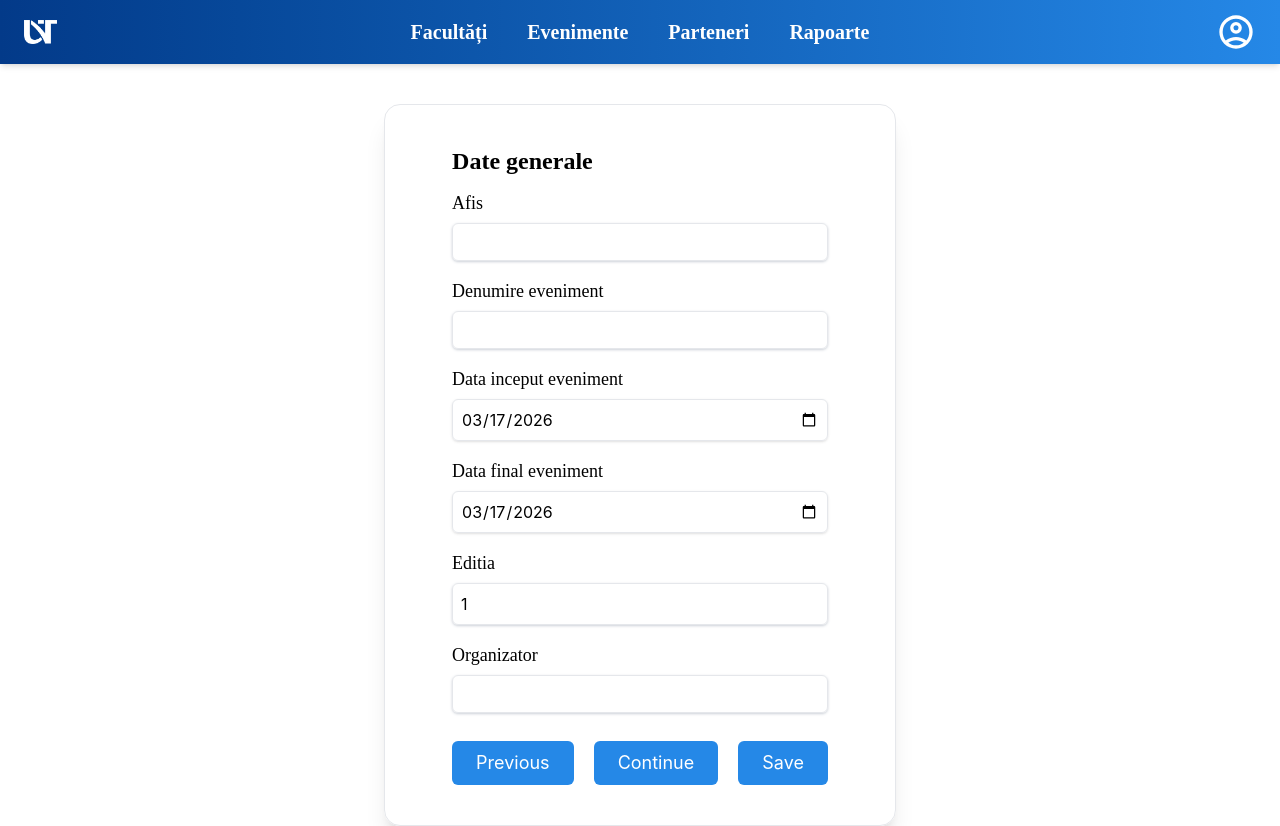
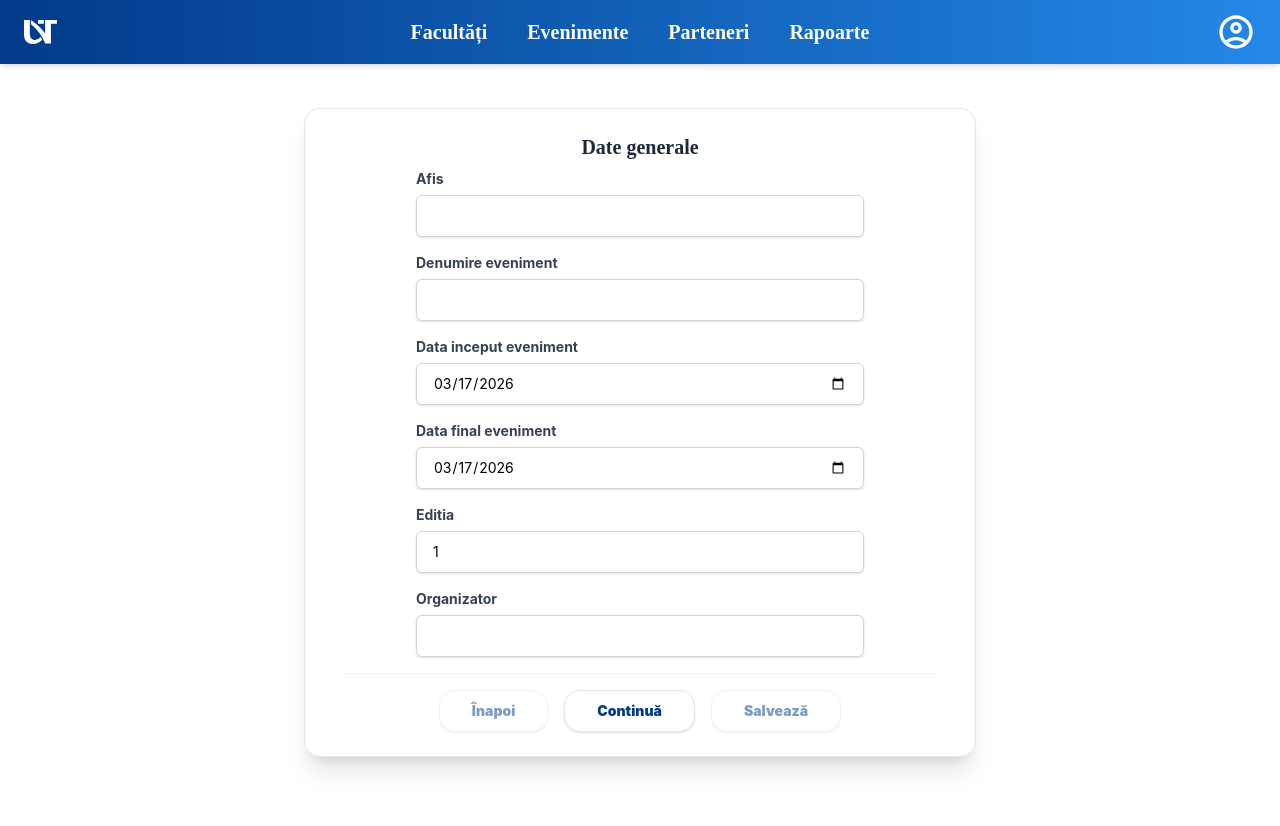
Before and after one commit to DanyParfene/UniEvent, a React (Vite) app in the folder FRONTEND/UniEvent/: page /create-event in a window 1280 px wide. After the commit the page ends 800 px from the top, so only its background shows below. Built offline with nearby package versions, Linux system fonts and the light colour scheme.

Commit message:
Styling changes

```diff
--- a/FRONTEND/UniEvent/src/components/filter/FilterCard.tsx
+++ b/FRONTEND/UniEvent/src/components/filter/FilterCard.tsx
@@ -17,49 +17,71 @@ const partners: Partner[] = [
 
 const FilterCard = () => {
   return (
-    <div className="flex flex-col justify-center items-center w-[60vw] px-16 py-10 gap-4 shadow-md rounded-2xl m-auto">
-      <h1 className="text-2xl font-cold">Filtrare căutare</h1>
+    /* - min-h-[480px]: Păstrează dimensiunea mare "standard".
+       - h-auto: Îi permite să crească vertical când deschizi acordioanele.
+    */
+    <div className="w-full max-w-2xl bg-white border border-gray-200 px-6 py-8 sm:px-10 shadow-xl rounded-2xl flex flex-col min-h-[480px] h-auto">
 
-      <Accordion
-        title="General"
-        styles="!w-[clamp(200px,55vw,650px)]"
-        initialOpenValue={true}
-      >
+      <h1 className="text-xl font-bold text-center w-full mb-6 text-gray-800">
+        Filtrare căutare
+      </h1>
+
+      {/* Containerul pentru acordioane (fără overflow-y-auto aici, folosim scroll-ul paginii) */}
+      <div className="flex flex-col gap-4 w-full">
+        <Accordion title="General" initialOpenValue={true}>
+          <div className="flex flex-col gap-4 w-[90%] max-w-md mx-auto">
             <Input label="Denumire" />
+            <div className="grid grid-cols-1 sm:grid-cols-2 gap-4">
                <Input label="Dată început" type="date" />
-        <Input label="Dată sfârșit" type="date" />{" "}
-        {/* e automat data inceput; nu poate fi mai mica decat data de inceput*/}
+               <Input label="Dată sfârșit" type="date" />
+            </div>
+          </div>
         </Accordion>
-      <Accordion title="Parteneri" styles="!w-[clamp(200px,55vw,650px)]">
-        <div className="grid grid-cols-2 gap-y-2 gap-x-4 px-6">
-          {partners.map((item) => (
-            <label className="flex flex-row  gap-2 items-center">
-              <input type="checkbox" className="w-5 h-5 shrink-0" />
-              {item.name}
+
+        <Accordion title="Parteneri">
+          <div className="grid grid-cols-1 sm:grid-cols-2 gap-y-2 gap-x-4 w-[90%] max-w-md mx-auto px-2">
+            {partners.map((item, index) => (
+              <label key={`${item.id}-${index}`} className="flex flex-row gap-2 items-center cursor-pointer py-1">
+                <input type="checkbox" className="w-4 h-4 shrink-0 rounded border-gray-300 text-[#033a89]" />
+                <span className="text-sm text-gray-700">{item.name}</span>
               </label>
             ))}
           </div>
         </Accordion>
-      <Accordion title="Ordonare" styles="!w-[clamp(200px,55vw,650px)]">
-        <label className="flex flex-col gap-1 w-[clamp(150px,50vw,600px)]">
-          <span className="font-bold">După</span>
-          <select className="appearance-none rounded-md px-4 py-2 shadow-sm focus:outline-none focus:shadow-md hover:shadow-md focus:shadow-accent transition-all duration-300">
-            <option className="focus:bg-gray-100">Dată</option>
+
+        <Accordion title="Ordonare">
+          <div className="flex flex-col gap-4 w-[90%] max-w-md mx-auto">
+            <div className="grid grid-cols-1 sm:grid-cols-2 gap-4">
+              <div className="flex flex-col gap-1">
+                <span className="font-bold text-xs text-gray-600">După</span>
+                <select className="w-full border border-gray-200 rounded-md px-3 py-2 text-sm outline-none focus:ring-1 focus:ring-[#033a89]">
+                  <option>Dată</option>
                   <option>Denumire</option>
-            <option>Dată</option>
                 </select>
-        </label>
-        <label className="flex flex-col gap-1 w-[clamp(150px,50vw,600px)]">
-          <span className="font-bold">Direcție</span>
-          <select className="appearance-none rounded-md px-4 py-2 shadow-sm focus:outline-none focus:shadow-md hover:shadow-md focus:shadow-accent transition-all duration-300">
+              </div>
+              <div className="flex flex-col gap-1">
+                <span className="font-bold text-xs text-gray-600">Direcție</span>
+                <select className="w-full border border-gray-200 rounded-md px-3 py-2 text-sm outline-none focus:ring-1 focus:ring-[#033a89]">
                   <option>Crescător</option>
                   <option>Descrescător</option>
                 </select>
-        </label>
+              </div>
+            </div>
+          </div>
         </Accordion>
-      <RedirectButton to="/filtrare-evenimente" title="Caută">
-        Cautare
+      </div>
+
+      {/* Butonul de jos: Folosim mt-auto pentru a-l ține la baza cardului de 480px,
+          dar va coborî natural dacă cardul se lungește. */}
+      <div className="mt-auto pt-8 flex justify-center w-full">
+        <RedirectButton
+          to="/filtrare-evenimente"
+          title="Caută"
+          className="w-full sm:w-auto px-10 py-3 bg-white border border-gray-200 rounded-2xl shadow-sm text-sm font-black text-[#033a89] hover:bg-[#033a89] hover:text-white transition-all cursor-pointer active:scale-95"
+        >
+          Căutare
         </RedirectButton>
+      </div>
     </div>
   );
 };
--- a/FRONTEND/UniEvent/src/components/form/components/DateInput.tsx
+++ b/FRONTEND/UniEvent/src/components/form/components/DateInput.tsx
@@ -10,8 +10,8 @@ const DateInput = ({ label, ...props }: Props) => {
   const field = useFieldContext<string>();
 
   return (
-    <div className="flex flex-col gap-1.5 mb-4">
-      <label className="text-lg font-[Sans-Source-Now]" htmlFor={field.name}>
+    <div className="flex flex-col gap-1.5 w-full mb-4">
+      <label className="text-sm font-bold text-gray-700" htmlFor={field.name}>
         {label}
       </label>
       <input
@@ -20,7 +20,7 @@ const DateInput = ({ label, ...props }: Props) => {
         value={field.state.value}
         onChange={(e) => field.handleChange(e.target.value)}
         {...props}
-        className="px-2 py-2 border border-gray-200 shadow-sm rounded-md outline-none focus:shadow-lg transition duration-300"
+        className="w-full rounded-md border border-gray-300 px-4 py-2.5 text-sm shadow-sm transition-all duration-300 focus:border-[#033a89] focus:outline-none focus:ring-1 focus:ring-[#033a89] hover:border-gray-400 bg-white"
       />
       <FieldErrors field={field} />
     </div>
--- a/FRONTEND/UniEvent/src/components/form/components/NumberInput.tsx
+++ b/FRONTEND/UniEvent/src/components/form/components/NumberInput.tsx
@@ -10,8 +10,8 @@ const NumberInput = ({ label, ...props }: Props) => {
   const field = useFieldContext<number>();
 
   return (
-    <div className="flex flex-col gap-1.5 mb-4">
-      <label className="font-[Sans-Source-Now] text-lg" htmlFor={field.name}>
+    <div className="flex flex-col gap-1.5 w-full mb-4">
+      <label className="text-sm font-bold text-gray-700" htmlFor={field.name}>
         {label}
       </label>
       <input
@@ -23,7 +23,7 @@ const NumberInput = ({ label, ...props }: Props) => {
           field.handleChange(!isNaN(value) ? value : 0);
         }}
         {...props}
-        className="px-2 py-2 border border-gray-200 rounded-md outline-none shadow-sm shadow-gray-300 shadow-sm outline-none transition-all duration-300 focus:shadow-xl"
+        className="w-full rounded-md border border-gray-300 px-4 py-2.5 text-sm shadow-sm transition-all duration-300 focus:border-[#033a89] focus:outline-none focus:ring-1 focus:ring-[#033a89] hover:border-gray-400 bg-white"
       />
       <FieldErrors field={field} />
     </div>
--- a/FRONTEND/UniEvent/src/components/form/components/TextInput.tsx
+++ b/FRONTEND/UniEvent/src/components/form/components/TextInput.tsx
@@ -10,8 +10,8 @@ const TextInput = ({ label, ...props }: Props) => {
   const field = useFieldContext<string>();
 
   return (
-    <div className="flex flex-col gap-1.5 mb-4">
-      <label className="text-lg font-[Sans-Source-Now]" htmlFor={field.name}>
+    <div className="flex flex-col gap-1.5 w-full mb-4">
+      <label className="text-sm font-bold text-gray-700" htmlFor={field.name}>
         {label}
       </label>
       <input
@@ -20,7 +20,7 @@ const TextInput = ({ label, ...props }: Props) => {
         value={field.state.value}
         onChange={(e) => field.handleChange(e.target.value)}
         {...props}
-        className="px-2 py-2 border border-gray-200 rounded-md text-sm shadow-gray-300 shadow-sm outline-none transition-all duration-300 focus:shadow-xl"
+        className="w-full rounded-md border border-gray-300 px-4 py-2.5 text-sm shadow-sm transition-all duration-300 focus:border-[#033a89] focus:outline-none focus:ring-1 focus:ring-[#033a89] hover:border-gray-400 bg-white"
       />
       <FieldErrors field={field} />
     </div>
--- a/FRONTEND/UniEvent/src/routes/create-event.tsx
+++ b/FRONTEND/UniEvent/src/routes/create-event.tsx
@@ -22,15 +22,22 @@ function RouteComponent() {
       onChange: formSchema,
     },
     onSubmit: ({ value }) => {
-      console.log("object");
+      console.log("Formular salvat cu succes!");
       console.log(value);
     },
   });
 
+  const buttonStyle = "w-full sm:w-auto px-8 py-2.5 bg-white border border-gray-200 rounded-2xl shadow-sm text-sm font-black text-[#033a89] transition-all duration-300 hover:bg-[#033a89] hover:text-white disabled:opacity-50 disabled:hover:bg-white disabled:hover:text-[#033a89] disabled:cursor-not-allowed cursor-pointer active:scale-95 shrink-0";
+
   return (
-    <div className="flex-1 mt-10">
-      <div className="min-w-[40vw] max-w-3xl flex flex-col items-center border border-gray-200 px-16 py-10 shadow-xl rounded-2xl">
+    // 1. Am scos padding-ul vertical (py) și am pus min-h-[calc(100vh-4rem)] ca să lăsăm loc pentru header/navbar
+    <div className="flex items-center justify-center min-h-[calc(100vh-4rem)] px-4 w-full">
+
+      {/* 2. Am scăzut min-h la 480px și am redus padding-ul vertical interior (py-6) */}
+      <div className="w-full max-w-2xl bg-white border border-gray-200 px-6 py-6 sm:px-10 shadow-xl rounded-2xl flex flex-col min-h-[480px] h-fit">
+
         <form
+          className="w-full flex flex-col flex-1 h-full"
           onSubmit={(e) => {
             e.preventDefault();
             form.handleSubmit();
@@ -38,16 +45,23 @@ function RouteComponent() {
         >
           {formSteps.map((formStep, index) => (
             <Activity
-              mode={index == currentStep ? "visible" : "hidden"}
+              mode={index === currentStep ? "visible" : "hidden"}
               key={index}
             >
-              <h3 className="font-[Sans-Source-Now] text-2xl font-semibold mb-3">
+              {/* Am șters min-h-ul de aici ca să îi dăm libertate absolută în cei 480px ai cardului */}
+              <div className="flex flex-col flex-1 h-full">
+
+                {/* 3. Am micșorat marginea de sub titlu (mb-2 în loc de mb-4) */}
+                <h3 className="font-[Sans-Source-Now] text-xl font-bold mb-2 text-center w-full text-gray-800">
                   {formStep.name}
                 </h3>
+
+                {/* my-auto ține câmpurile pe centru */}
+                <div className="flex flex-col w-[90%] max-w-md mx-auto my-auto">
                   {formStep.elements.map((element) => {
                     return (
                       <form.AppField
-                    name={element.name}
+                        name={element.name as any}
                         key={element.name}
                         children={(field) => {
                           if (element.type === "textInput") {
@@ -72,32 +86,38 @@ function RouteComponent() {
                             const { name, type, ...props } = element;
                             return <field.TextAreaInput {...props} />;
                           }
+                          return null;
                         }}
                       />
                     );
                   })}
+                </div>
+              </div>
             </Activity>
           ))}
 
-          {formErrors && <div>{formErrors.join("; ")}</div>}
+          {formErrors && (
+            <div className="w-[90%] max-w-md mx-auto text-red-600 bg-red-50 border border-red-100 p-2 rounded-lg mb-2 text-sm font-medium text-center">
+              {formErrors.join("; ")}
+            </div>
+          )}
 
-          <div className="flex flex-wrap justify-center gap-5 mt-7 itmes-center">
+          {/* 4. Am redus padding-top (pt-4) la butoane */}
+          <div className="flex flex-wrap justify-center gap-4 mt-auto pt-4 border-t border-gray-100 w-full">
             <button
               type="button"
               disabled={currentStep < 1}
               onClick={() => setCurrentStep((prev) => prev - 1)}
-              className="px-6 py-2 w-fit rounded-md bg-secondary text-text-primary text-lg hover:shadow-lg hover:bg-primary hover:cursor-pointer transition-all duration-300"
+              className={buttonStyle}
             >
-              Previous
+              Înapoi
             </button>
+
             <button
               type="button"
-              disabled={currentStep == formSteps.length - 1}
-              className="px-6 py-2 w-fit rounded-md bg-secondary text-text-primary text-lg hover:shadow-lg hover:bg-primary hover:cursor-pointer transition-all duration-300"
+              disabled={currentStep === formSteps.length - 1}
               onClick={() => {
-                if (!form.state.isTouched) {
-                  return;
-                }
+                if (!form.state.isTouched) return;
 
                 const errors = form.state.errors;
 
@@ -105,7 +125,7 @@ function RouteComponent() {
                   for (const [key] of Object.entries(errors[0] ?? {})) {
                     if (
                       formSteps[currentStep].elements.some(
-                        (element) => element.name === key,
+                        (element) => element.name === key
                       )
                     ) {
                       return;
@@ -115,34 +135,34 @@ function RouteComponent() {
                   let ok = false;
                   for (const [key, value] of Object.entries(errors[0] ?? {})) {
                     if (key.startsWith(`step${currentStep + 1} |`)) {
-                      if (formErrors == null) {
-                        setFormErrors([value[0].message]);
+                      if (formErrors === null) {
+                        setFormErrors([(value as any)[0].message]);
                       } else {
                         setFormErrors((prev) => [
                           ...(prev || []),
-                          value[0].message,
+                          (value as any)[0].message,
                         ]);
                       }
-
                       ok = true;
                     }
                   }
-                  if (ok == true) return;
+                  if (ok === true) return;
                 }
 
                 setFormErrors(null);
                 setCurrentStep((prev) => prev + 1);
               }}
+              className={buttonStyle}
             >
-              Continue
+              Continuă
             </button>
 
             <button
               type="submit"
-              disabled={currentStep == formSteps.length - 1 ? false : true}
-              className="px-6 py-2 w-fit rounded-md bg-secondary text-text-primary text-lg hover:shadow-lg hover:bg-primary hover:cursor-pointer transition-all duration-300"
+              disabled={currentStep !== formSteps.length - 1}
+              className={buttonStyle}
             >
-              Save
+              Salvează
             </button>
           </div>
         </form>
```
Also changed, not shown: FRONTEND/UniEvent/src/components/common/Accordion.tsx (+11 -10 lines), FRONTEND/UniEvent/src/components/common/Input.tsx (+5 -5 lines), FRONTEND/UniEvent/src/components/form/components/ArrayInput.tsx (+13 -9 lines), FRONTEND/UniEvent/src/components/form/components/TextAreaInput.tsx (+5 -3 lines), FRONTEND/UniEvent/src/routes/filtrare-evenimente.tsx (+5 -3 lines). Lines whose indentation alone changed are shown as unchanged.
